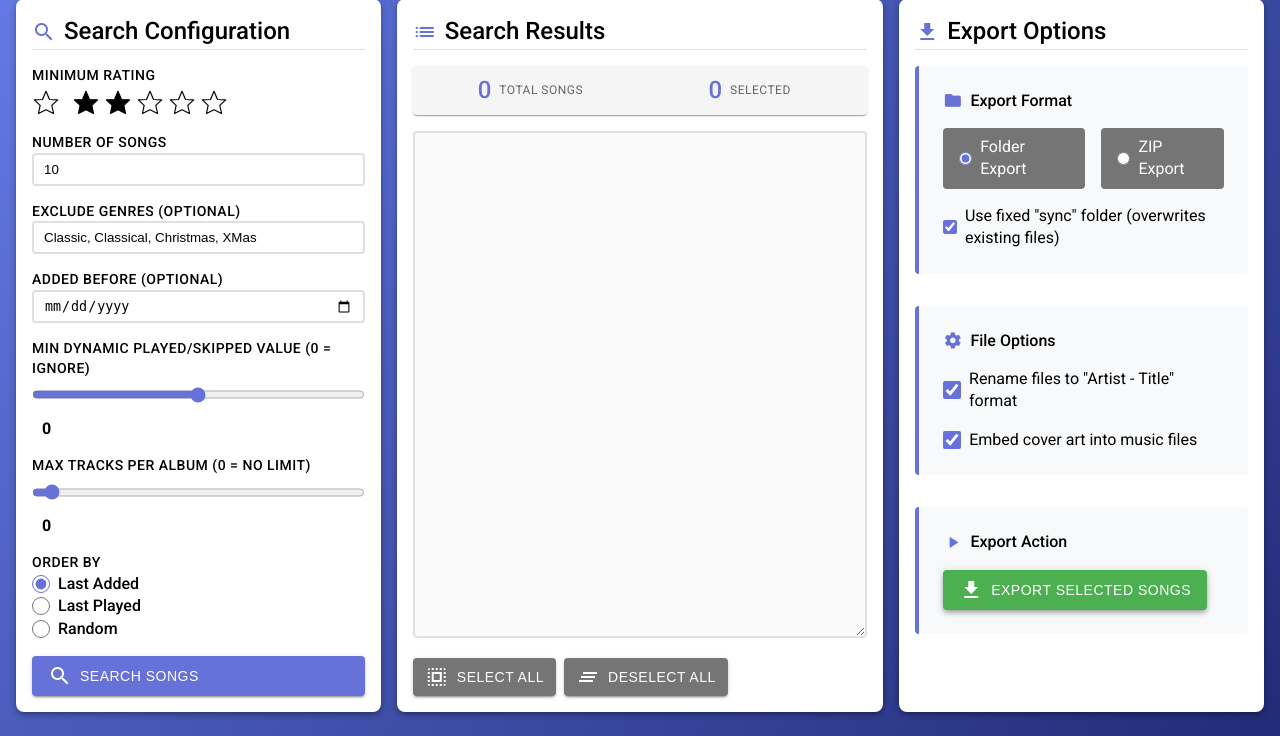
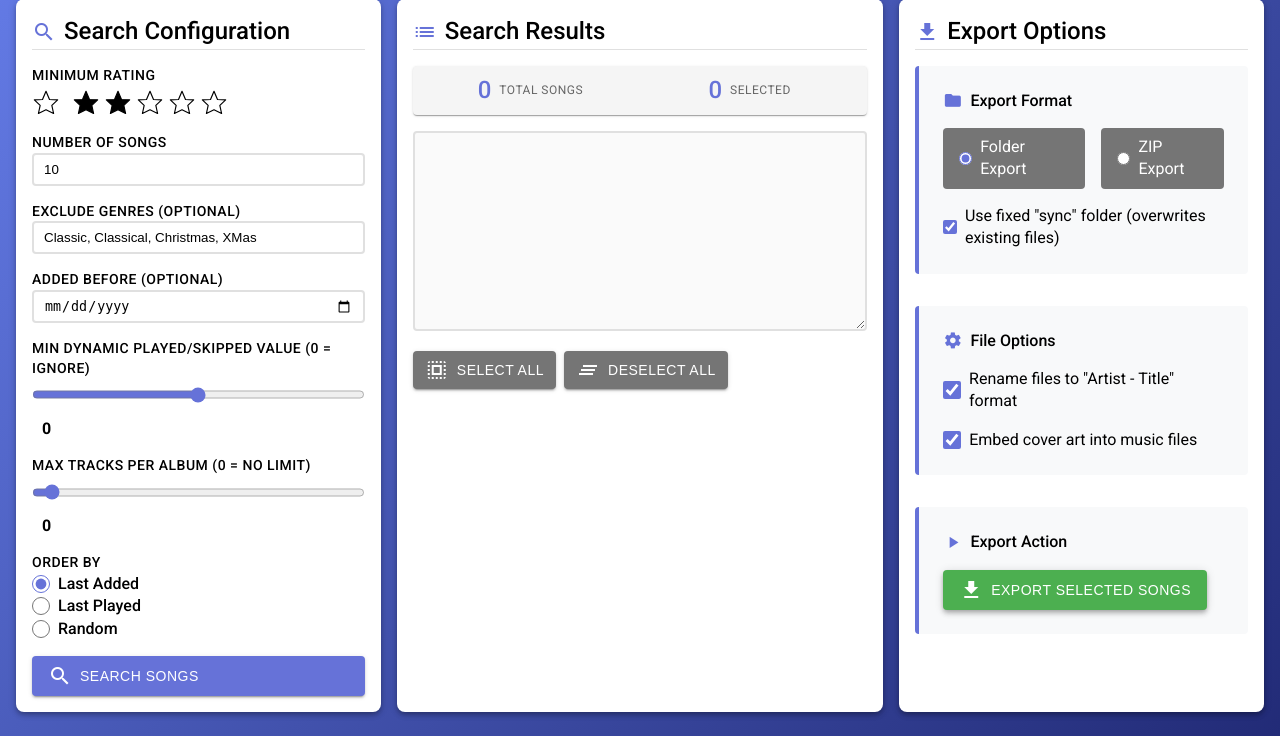
Before and after one commit to grasshide/LMS-Mixtape, a Flask app: page / in a window 1280 px wide. Shown: the part 111-847 px from the top of the page. Run offline with Flask 3, Linux system fonts and the light colour scheme; some libraries are stand-ins or nearby versions.

Commit message:
revert last change to songs-container

```diff
--- a/static/styles.css
+++ b/static/styles.css
@@ -1031,7 +1031,6 @@ body {
 
     .songs-container {
         overflow-y: auto;
-        height: auto; /* Allow height to be determined by flex-grow */
-        flex-grow: 1; /* Allow it to take available vertical space */
+        max-height: 63vh;
     }
 }
```
